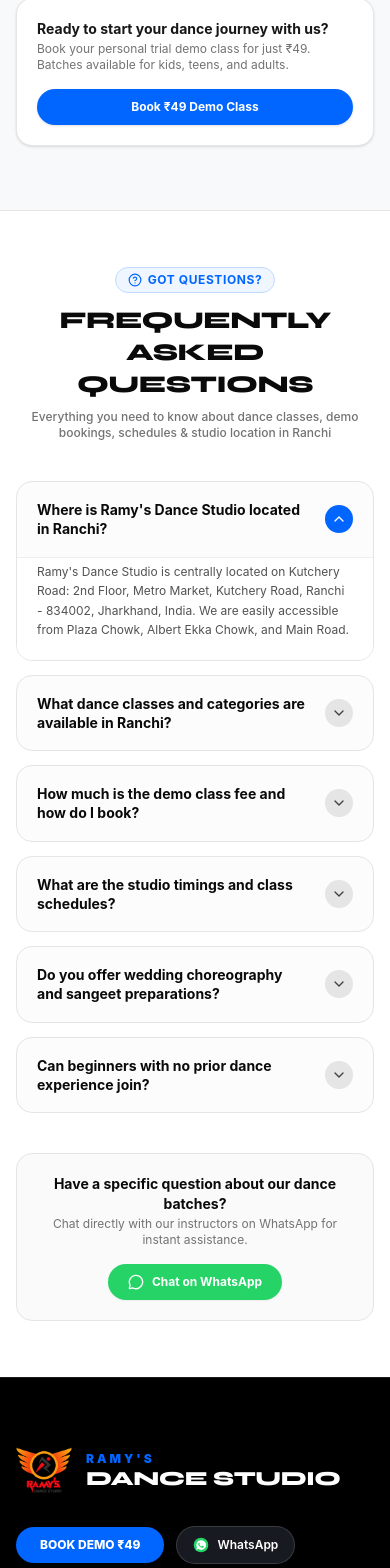
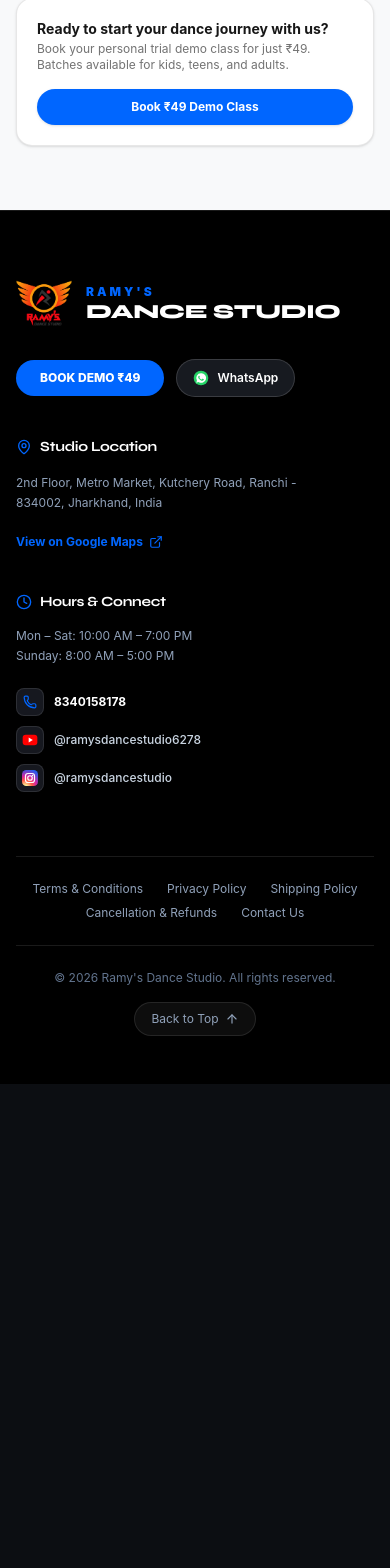
Before and after one commit to ramysdancestudio-byte/ramydancestudio, a React (Vite) app: page / in a window 390 px wide. Shown: the part 10071-11639 px from the top of the page. After the commit the page ends 11155 px from the top, so only its background shows below. Built offline with nearby package versions, Linux system fonts and the light colour scheme; no server answers.

Commit message:
feat: remove FAQs section and navigation link

```diff
--- a/src/App.tsx
+++ b/src/App.tsx
@@ -6,7 +6,6 @@ import { CategoriesSection } from './components/CategoriesSection';
 import { AchievementsSection } from './components/AchievementsSection';
 import { ChoreographySection } from './components/ChoreographySection';
 import { ReviewsSection } from './components/ReviewsSection';
-import { FaqSection } from './components/FaqSection';
 import { FooterSection } from './components/FooterSection';
 import { FloatingOfferButton } from './components/FloatingOfferButton';
 import {
@@ -101,9 +100,6 @@ export default function App() {
 
         {/* Live Google Review & Client Testimonials Section */}
         <ReviewsSection onOpenBooking={handleOpenBooking} />
-
-        {/* Local SEO & High-Intent FAQ Section */}
-        <FaqSection />
       </main>
 
       {/* Footer Section with Location & Contact */}
--- a/src/components/FaqSection.tsx
+++ /dev/null
@@ -1,123 +0,0 @@
-import React, { useState } from 'react';
-import { ChevronDown, HelpCircle, MessageCircle } from 'lucide-react';
-import { studioInfo } from '../data/danceData';
-
-export interface FaqItem {
-  question: string;
-  answer: string;
-}
-
-export const FAQS: FaqItem[] = [
-  {
-    question: "Where is Ramy's Dance Studio located in Ranchi?",
-    answer: "Ramy's Dance Studio is centrally located on Kutchery Road: 2nd Floor, Metro Market, Kutchery Road, Ranchi - 834002, Jharkhand, India. We are easily accessible from Plaza Chowk, Albert Ekka Chowk, and Main Road.",
-  },
-  {
-    question: "What dance classes and categories are available in Ranchi?",
-    answer: "We offer comprehensive dance coaching across all major categories: Kids Dance (ages 4–12), Beginner Dance Foundation, Advance Hip-Hop & Urban Choreography, Bollywood & Ladies Fitness Batch, Custom Wedding Choreography, Gymnastics & Acro Training, and 1-on-1 Private Classes.",
-  },
-  {
-    question: "How much is the demo class fee and how do I book?",
-    answer: "You can book an introductory Demo Class for just ₹49 directly on our website or by contacting our team. Choose your preferred day and time slot between 11:00 AM to 7:00 PM, and your digital admission pass will be sent instantly via WhatsApp.",
-  },
-  {
-    question: "What are the studio timings and class schedules?",
-    answer: "Ramy's Dance Studio is open Monday through Saturday from 10:00 AM to 7:00 PM, and Sunday from 8:00 AM to 5:00 PM. We offer morning, afternoon, and evening batches to fit working professionals, students, and children.",
-  },
-  {
-    question: "Do you offer wedding choreography and sangeet preparations?",
-    answer: "Yes! We specialize in custom wedding choreography for bride & groom entries, family medleys, and full sangeet performances in Ranchi. Our choreographers provide customized routines and rehearsals tailored to your songs and comfort level.",
-  },
-  {
-    question: "Can beginners with no prior dance experience join?",
-    answer: "Absolutely. Our Beginner and Foundational batches are specifically designed for students with zero prior dance background. Instructors guide you step-by-step through rhythm, footwork, musicality, and body coordination in an encouraging atmosphere.",
-  },
-];
-
-export const FaqSection: React.FC = () => {
-  const [openIndex, setOpenIndex] = useState<number | null>(0);
-
-  const toggleFaq = (index: number) => {
-    setOpenIndex((prev) => (prev === index ? null : index));
-  };
-
-  return (
-    <section id="faqs" className="py-14 sm:py-20 bg-white text-neutral-900 border-t border-neutral-200">
-      <div className="max-w-4xl mx-auto px-4 sm:px-6 lg:px-8">
-
-        {/* Section Header */}
-        <div className="text-center mb-10 sm:mb-12">
-          <div className="inline-flex items-center gap-1.5 px-3 py-1 rounded-full bg-blue-50 border border-blue-200 text-[#0066FF] text-xs font-bold uppercase tracking-wider mb-3">
-            <HelpCircle className="w-3.5 h-3.5" />
-            <span>Got Questions?</span>
-          </div>
-          <h2 className="text-2xl sm:text-3xl lg:text-4xl font-black font-display tracking-tight text-neutral-950 uppercase">
-            Frequently Asked Questions
-          </h2>
-          <p className="text-neutral-500 text-xs sm:text-sm font-medium mt-2 max-w-xl mx-auto">
-            Everything you need to know about dance classes, demo bookings, schedules &amp; studio location in Ranchi
-          </p>
-        </div>
-
-        {/* Accordion List */}
-        <div className="space-y-3.5">
-          {FAQS.map((faq, index) => {
-            const isOpen = openIndex === index;
-            return (
-              <div
-                key={faq.question}
-                className="border border-neutral-200 rounded-2xl bg-neutral-50/60 overflow-hidden transition-all duration-200 hover:border-neutral-300"
-              >
-                <button
-                  type="button"
-                  onClick={() => toggleFaq(index)}
-                  aria-expanded={isOpen}
-                  className="w-full text-left px-5 sm:px-6 py-4.5 sm:py-5 flex items-center justify-between gap-4 cursor-pointer focus:outline-none focus-visible:ring-2 focus-visible:ring-[#0066FF]"
-                >
-                  <span className="font-bold text-neutral-950 text-sm sm:text-base leading-snug">
-                    {faq.question}
-                  </span>
-                  <div
-                    className={`w-7 h-7 rounded-full flex items-center justify-center shrink-0 transition-transform duration-200 ${
-                      isOpen ? 'bg-[#0066FF] text-white rotate-180' : 'bg-neutral-200 text-neutral-700'
-                    }`}
-                  >
-                    <ChevronDown className="w-4 h-4" />
-                  </div>
-                </button>
-
-                {isOpen && (
-                  <div className="px-5 sm:px-6 pb-5 pt-1 text-neutral-600 text-xs sm:text-sm leading-relaxed border-t border-neutral-200/60 bg-white">
-                    <p>{faq.answer}</p>
-                  </div>
-                )}
-              </div>
-            );
-          })}
-        </div>
-
-        {/* WhatsApp Help Banner */}
-        <div className="mt-10 p-5 sm:p-6 rounded-2xl bg-neutral-50 border border-neutral-200 flex flex-col sm:flex-row items-center justify-between gap-4 text-center sm:text-left">
-          <div>
-            <h3 className="font-bold text-neutral-950 text-sm sm:text-base">
-              Have a specific question about our dance batches?
-            </h3>
-            <p className="text-neutral-500 text-xs sm:text-sm mt-0.5">
-              Chat directly with our instructors on WhatsApp for instant assistance.
-            </p>
-          </div>
-          <a
-            href={`https://wa.me/${studioInfo.whatsappNumber}?text=Hi%20Ramy's%20Dance%20Studio!%20I%20have%20a%20question%20about%20your%20classes`}
-            target="_blank"
-            rel="noopener noreferrer"
-            className="inline-flex items-center gap-2 bg-[#25D366] hover:bg-[#20ba59] text-white font-bold text-xs sm:text-sm px-5 py-2.5 rounded-full transition-all shrink-0 shadow-xs"
-          >
-            <MessageCircle className="w-4 h-4" />
-            <span>Chat on WhatsApp</span>
-          </a>
-        </div>
-
-      </div>
-    </section>
-  );
-};
--- a/src/components/Navbar.tsx
+++ b/src/components/Navbar.tsx
@@ -35,7 +35,6 @@ export const Navbar: React.FC<NavbarProps> = ({ onOpenBooking, onOpenDemoBooking
     { name: 'Categories', href: '#categories' },
     { name: 'Achievements', href: '#achievements' },
     { name: 'Choreography', href: '#choreography' },
-    { name: 'FAQs', href: '#faqs' },
   ];
 
   const handleNavClick = (e: React.MouseEvent<HTMLAnchorElement>, href: string) => {
```
